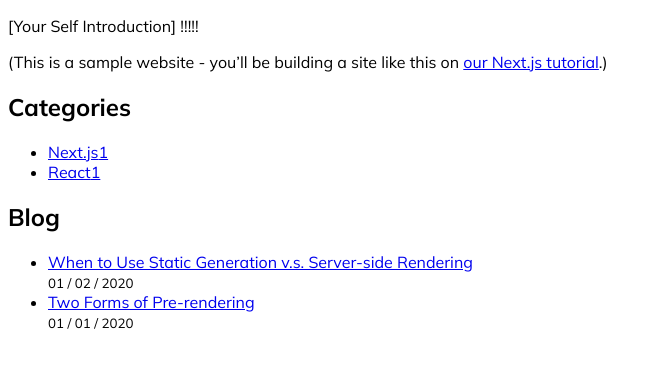
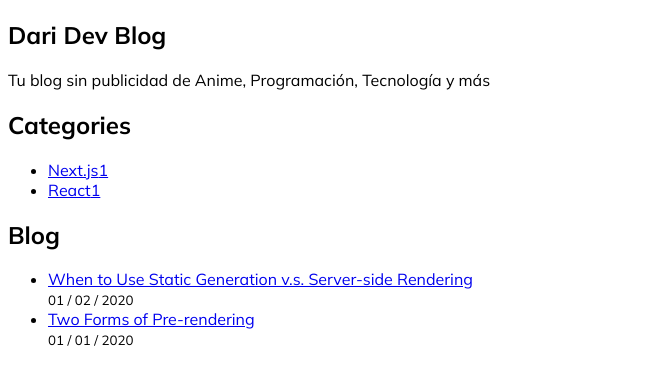
Before and after one commit to darideveloper/blog-ai, a Next.js app: page / in a window 1280 px wide. Shown: the top 384 px of the page, without its empty margins (0-661 px from the left). Built offline with nearby package versions, Linux system fonts and the light colour scheme.

Commit message:
feat (components/hero): update content

```diff
--- a/components/hero.jsx
+++ b/components/hero.jsx
@@ -1,10 +1,11 @@
+import { metadata } from "@/lib/metadata"
+
 export default function Hero() {
   return (
     <section className='hero' >
-      <p>[Your Self Introduction] !!!!!</p>
+      <h1>Dari Dev Blog</h1>
       <p>
-        (This is a sample website - you’ll be building a site like this on{' '}
-        <a href="https://nextjs.org/learn">our Next.js tutorial</a>.)
+        {metadata.description}
       </p>
     </section>
   )
```
